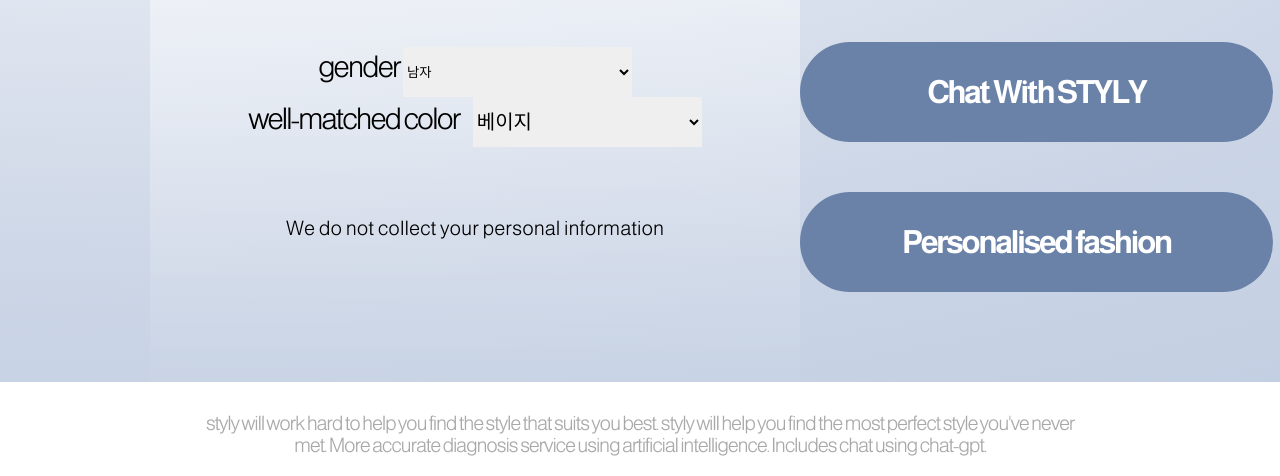
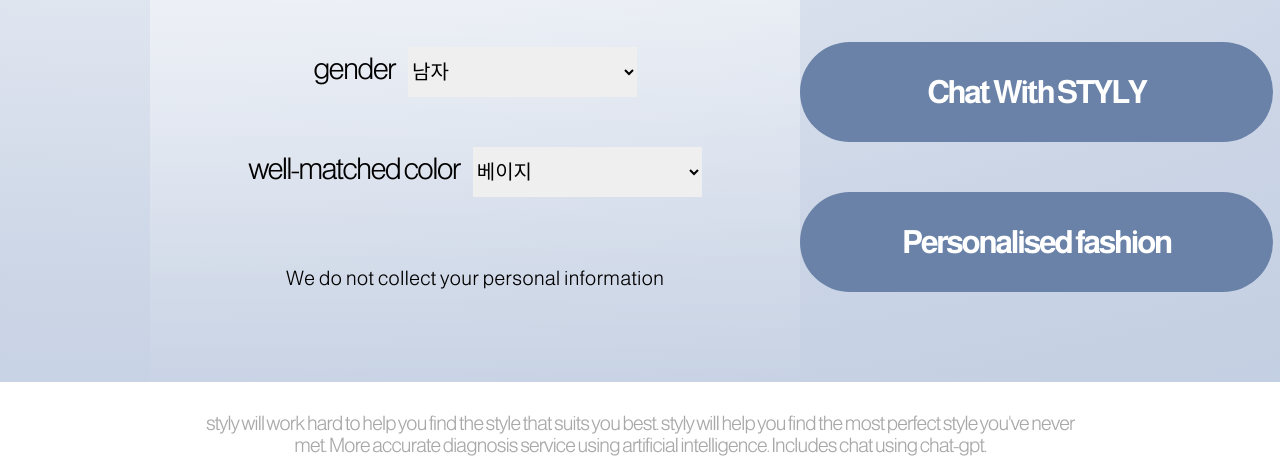
Before and after one commit to MakersTeam1/Personal_Sytle_project, a plain HTML site: page frontend/index.html in a window 1280 px wide. Shown: the part 418-894 px from the top of the page. Drawn offline with Linux system fonts and the light colour scheme; a web font is replaced by a local one.

Commit message:
change button

```diff
--- a/frontend/index.css
+++ b/frontend/index.css
@@ -182,7 +182,7 @@
 
 }
 
-#userheight{
+#usergender{
     margin-left: 10px;
     margin-bottom: 50px;
     font-size: 20px;
```
